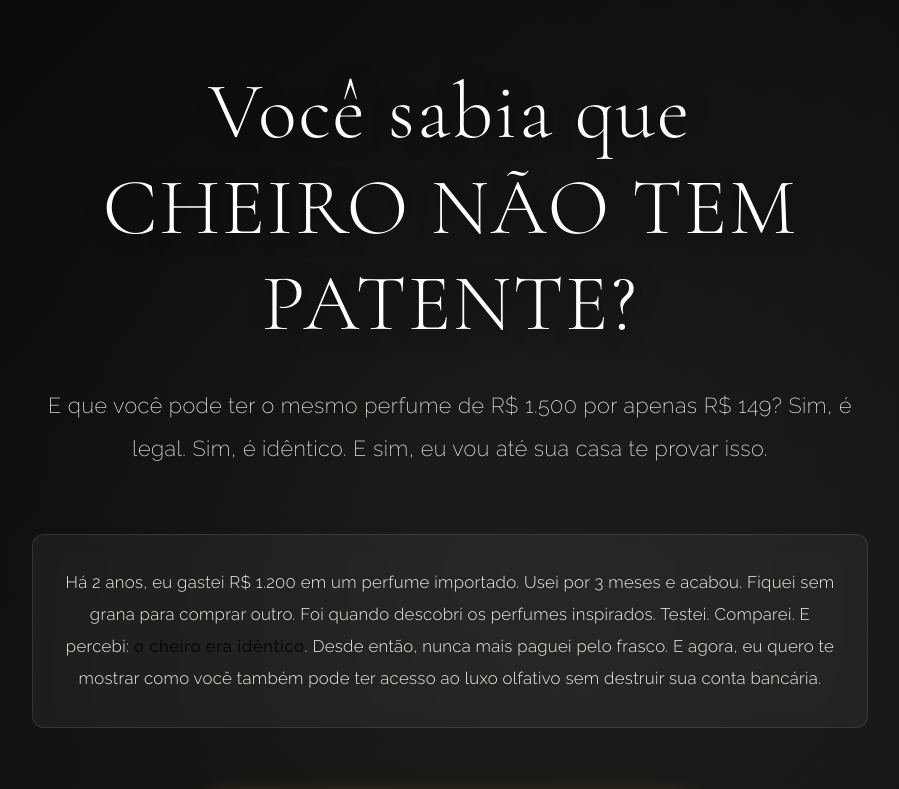
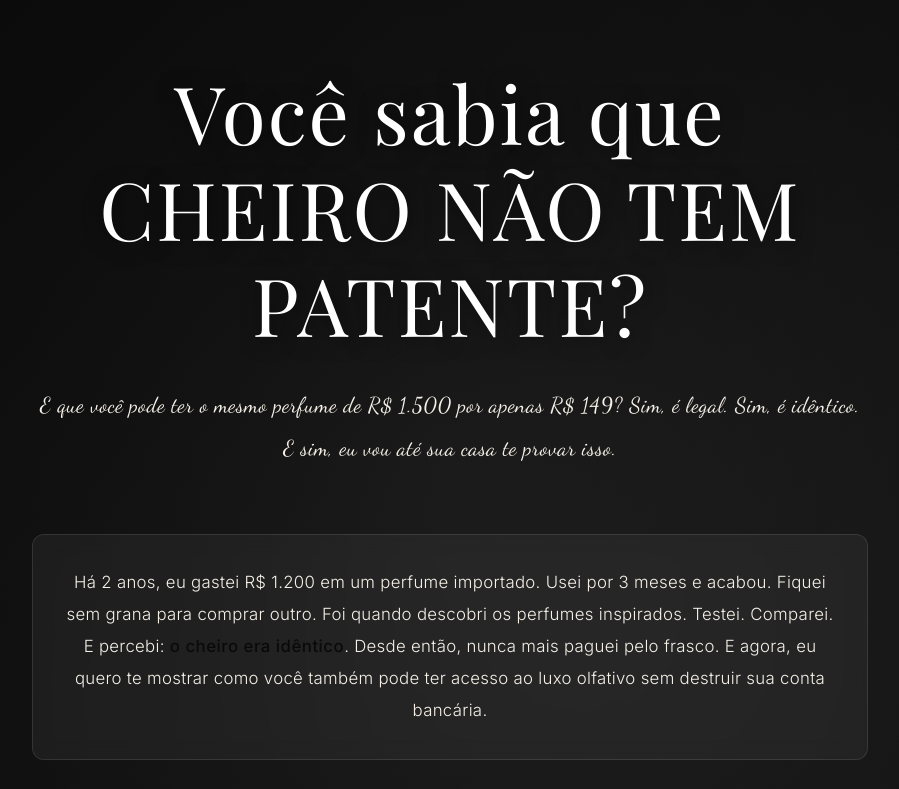
Before and after one commit to gabrieleusla/voila-site, a plain HTML site: page index.html in a window 1280 px wide. Shown: the top 789 px of the page, without its empty margins (190-1089 px from the left). Drawn offline with nearby package versions, Linux system fonts and the light colour scheme.

Commit message:
Atualizar fontes: Playfair Display, Inter e Dancing Script

```diff
--- a/index.html
+++ b/index.html
@@ -9,7 +9,7 @@
     <link rel="stylesheet" href="styles.css">
     <link rel="preconnect" href="https://fonts.googleapis.com">
     <link rel="preconnect" href="https://fonts.gstatic.com" crossorigin>
-    <link href="https://fonts.googleapis.com/css2?family=Cormorant+Garamond:wght@300;400;500;600;700&family=Raleway:wght@100;200;300;400;500;600&display=swap" rel="stylesheet">
+    <link href="https://fonts.googleapis.com/css2?family=Playfair+Display:wght@400;500;600;700;800;900&family=Inter:wght@300;400;500;600&family=Dancing+Script:wght@400;500;600;700&display=swap" rel="stylesheet">
 </head>
 <body>
     <!-- Hero Section -->
--- a/styles.css
+++ b/styles.css
@@ -21,8 +21,9 @@
     --color-text: #1A1A1A;
     --color-text-light: #666666;
         /* Typography - Ultra Premium */
-    --font-display: 'Cormorant Garamond', serif;
-    --font-body: 'Raleway', sans-serif;
+    --font-display: 'Playfair Display', serif; /* Títulos - Similar a Pesta Tahun Baru */
+    --font-body: 'Inter', sans-serif; /* Parágrafos - Similar a Jack Input */
+    --font-script: 'Dancing Script', cursive; /* Textos pequenos - Similar a Aston Script */
     /* Spacing */
     --spacing-xs: 0.5rem;
     --spacing-sm: 1rem;
@@ -895,3 +896,29 @@ strong {
         grid-template-columns: 1fr;
     }
 }
+
+/* === CUSTOM FONT APPLICATIONS === */
+/* Aplicar fonte script em textos pequenos e detalhes */
+.hero-subtitle,
+.section-subtitle,
+small,
+.footer-text,
+.testimonial-author,
+.benefit-description,
+.price-detail {
+    font-family: var(--font-script);
+    font-weight: 400;
+}
+
+/* Garantir que parágrafos usem Inter */
+p, .hero-intro p, .lead-text {
+    font-family: var(--font-body);
+}
+
+/* Garantir que títulos usem Playfair Display */
+h1, h2, h3, h4, h5, h6,
+.hero-title,
+.section-title,
+.benefit-title {
+    font-family: var(--font-display);
+}
```
